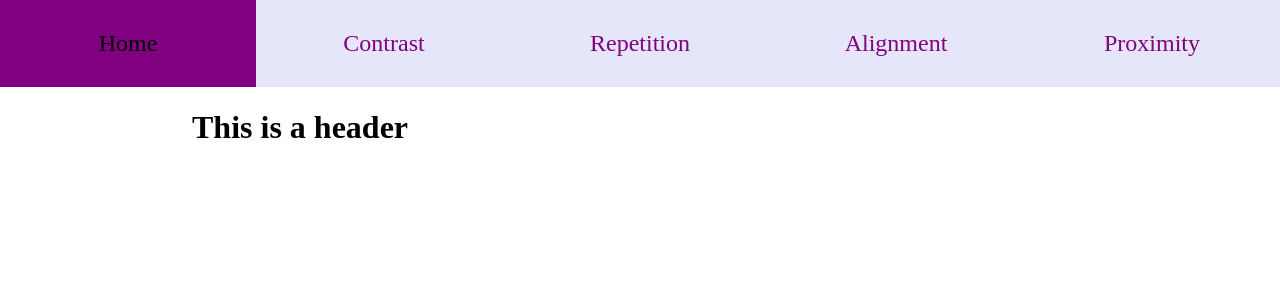
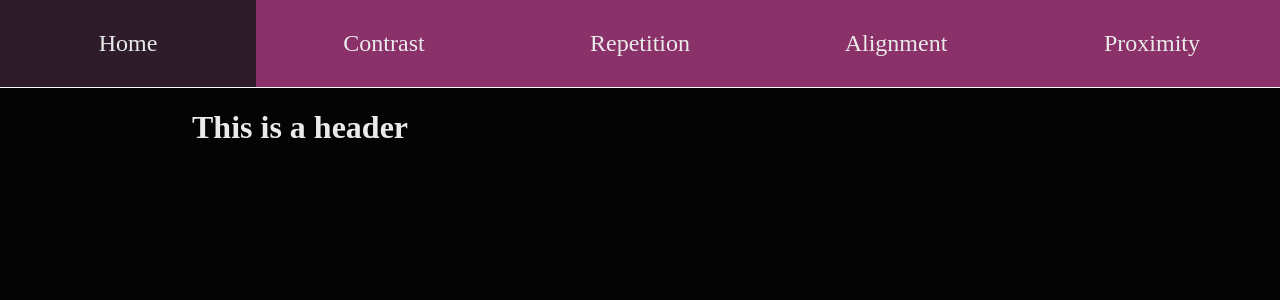
Before and after one commit to dp8523/ISTE-240-CRAP-Principles, a PHP site: page / in a window 1280 px wide. Shown: the top 300 px of the page. Run offline with PHP 8.4, Linux system fonts and the light colour scheme.

Commit message:
changed colors to match style guide

```diff
--- a/assets/css/styles.css
+++ b/assets/css/styles.css
@@ -1,17 +1,22 @@
+
+
+
 body{
     padding:0;
     margin: 0;
+    color: #EAEAEA;
+    background-color: #050404;
+    /* font-family: Kameron; */
 }
 
-main{
-    max-width: 70%;
-    margin: auto;
+a {
+    color: #EAEAEA;
 }
 
 .nav{
     width:100%;
     top:0;
-    background-color: lavender;
+    background-color: #893168;
     position: sticky;
     z-index: 100;
     border-bottom: 1px white solid;
@@ -27,16 +32,16 @@ main{
 }
 
 .nav ul li:hover{
-    background-color: purple;
+    background-color: #2E1C2B;
 }
 
 .nav ul li:hover a{
-    color: black;
+
 }
 
 .nav ul li a{
     text-decoration: none;
-    color:purple;
+
 }
 
 .nav ul{
@@ -49,7 +54,7 @@ main{
 
 .subnav{
     display: none;
-    background-color: lavender;
+    background-color: #4A1942;
     top:100%;
     position: absolute;
     width: auto;
@@ -75,13 +80,22 @@ ul li{
 }
 
 .nav .subnav ul li a{
-    color:black;
+
 }
 
 .subnav ul li:hover{
-    background-color: purple;
+    background-color: #2E1C2B;
 }
 
 .subnav ul li{
     width: 100%;
 }
+
+main{
+    max-width: 70%;
+    margin: auto;
+}
+
+#homeGrid {
+
+}
--- a/index.html
+++ b/index.html
@@ -43,7 +43,7 @@
             </ul>
         </div>
 
-        <main>
+        <main id="homeGrid">
             <h1>This is a header</h1>
         </main>
 
```
